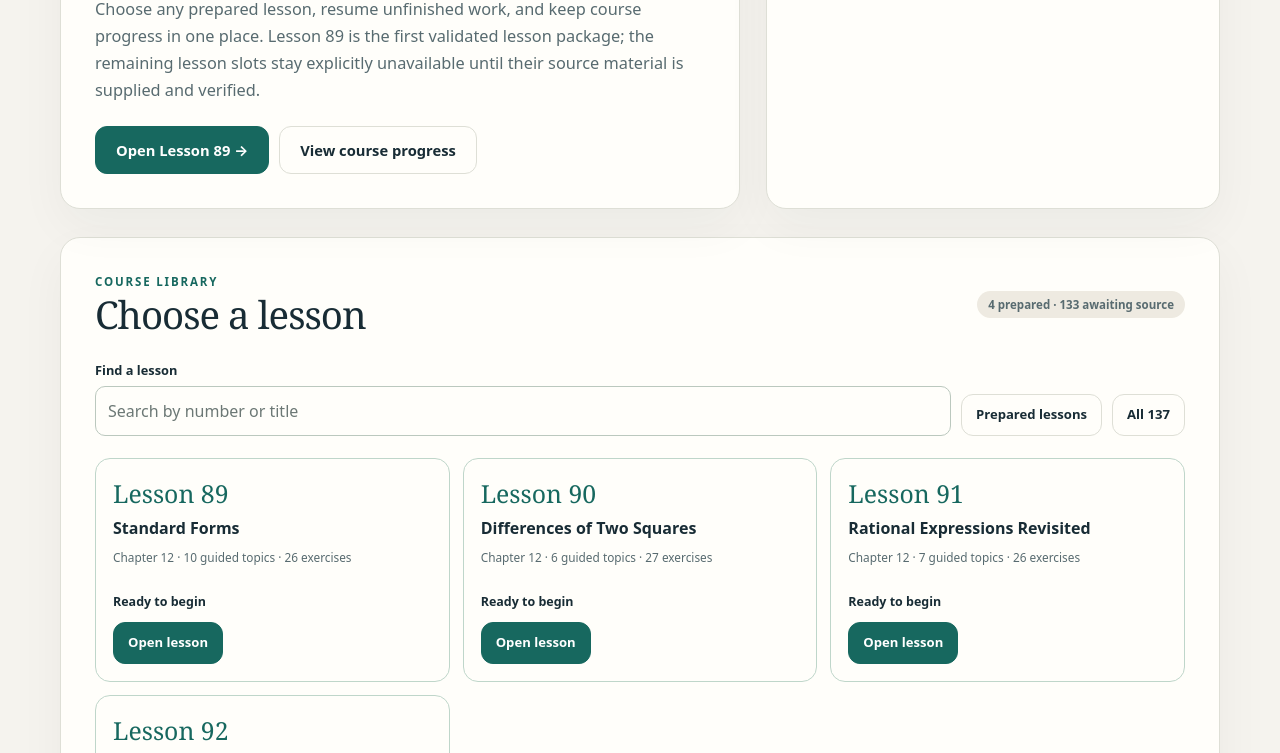
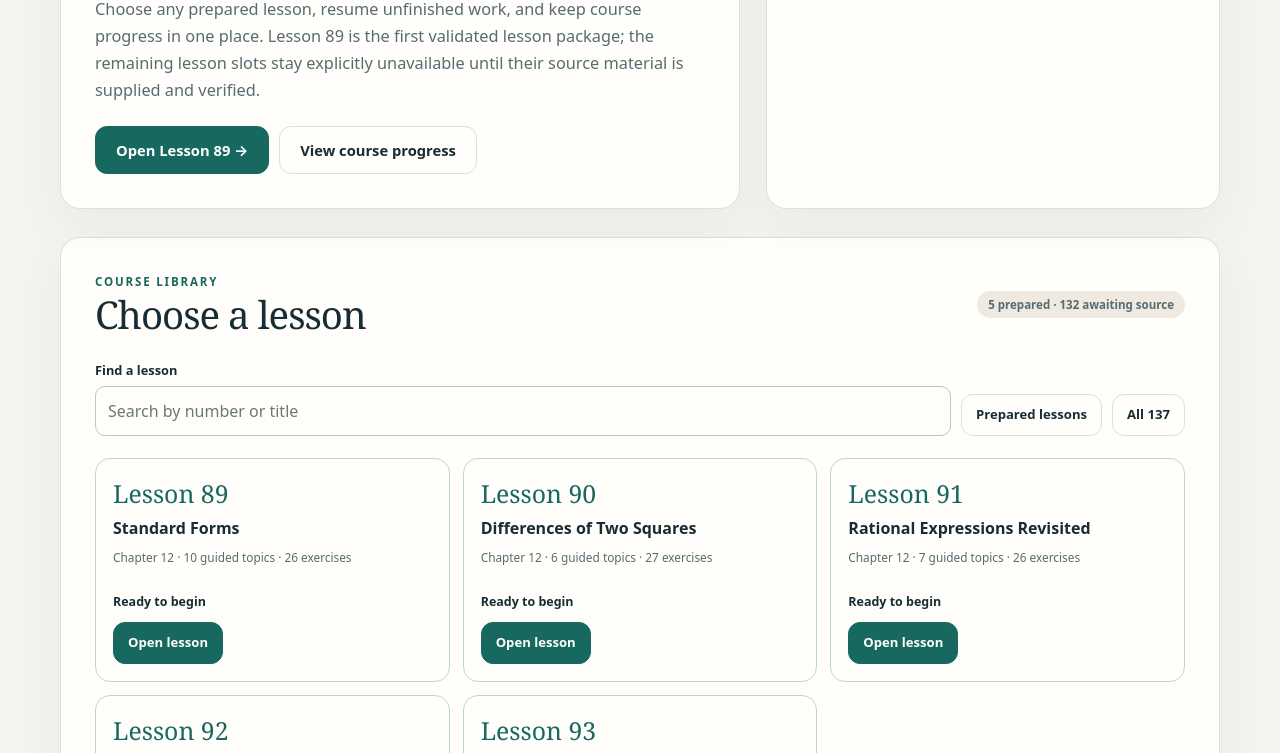
Before and after one commit to mcmiscisin/co-op, a plain HTML site: page algebra-2/index.html in a window 1280 px wide. Shown: the part 422-1175 px from the top of the page. Drawn offline with Linux system fonts and the light colour scheme.

Commit message:
Add script tag for lesson 093
Lesson 93 now available to the main menu

```diff
--- a/algebra-2/index.html
+++ b/algebra-2/index.html
@@ -23,6 +23,7 @@
 <script src="lessons/lesson-090.js"></script>
 <script src="lessons/lesson-091.js"></script>
 <script src="lessons/lesson-092.js"></script>
+<script src="lessons/lesson-093.js"></script>
 <script src="src/course.js"></script>
 </body>
 </html>
```
